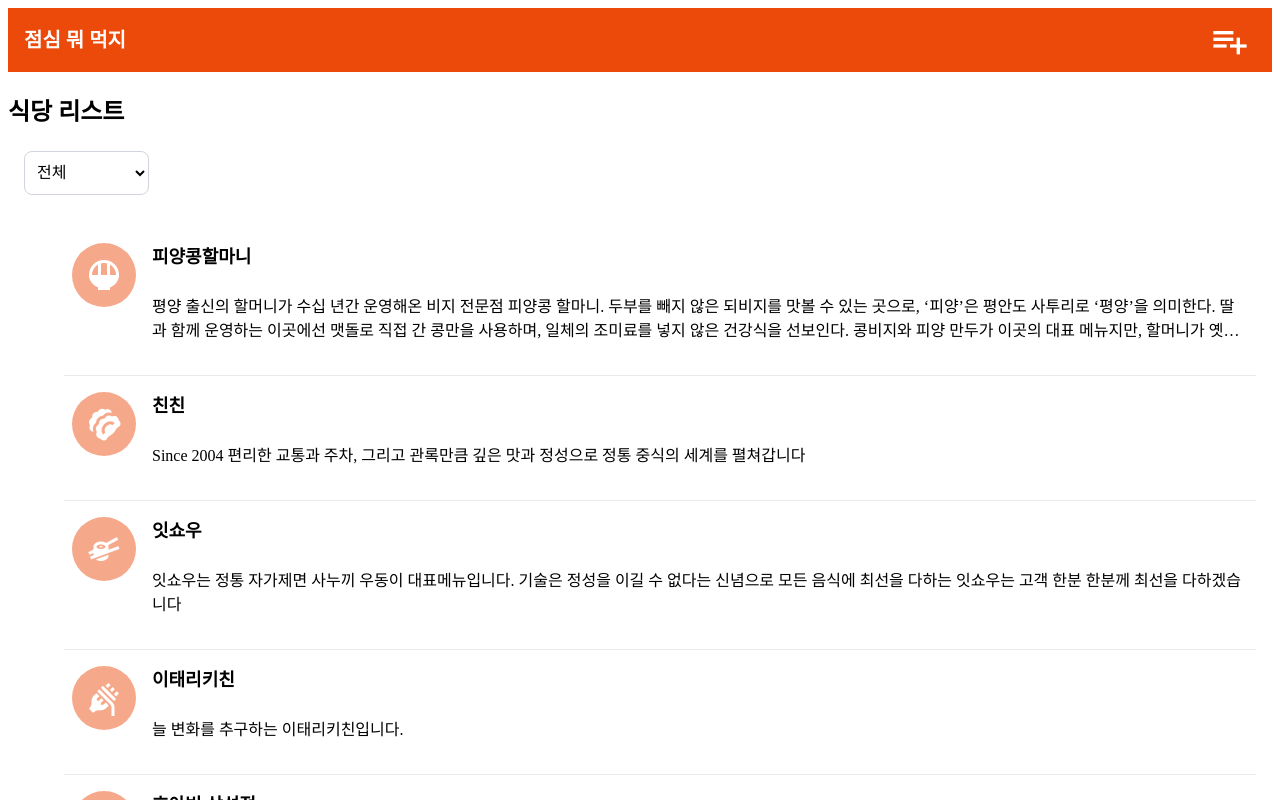
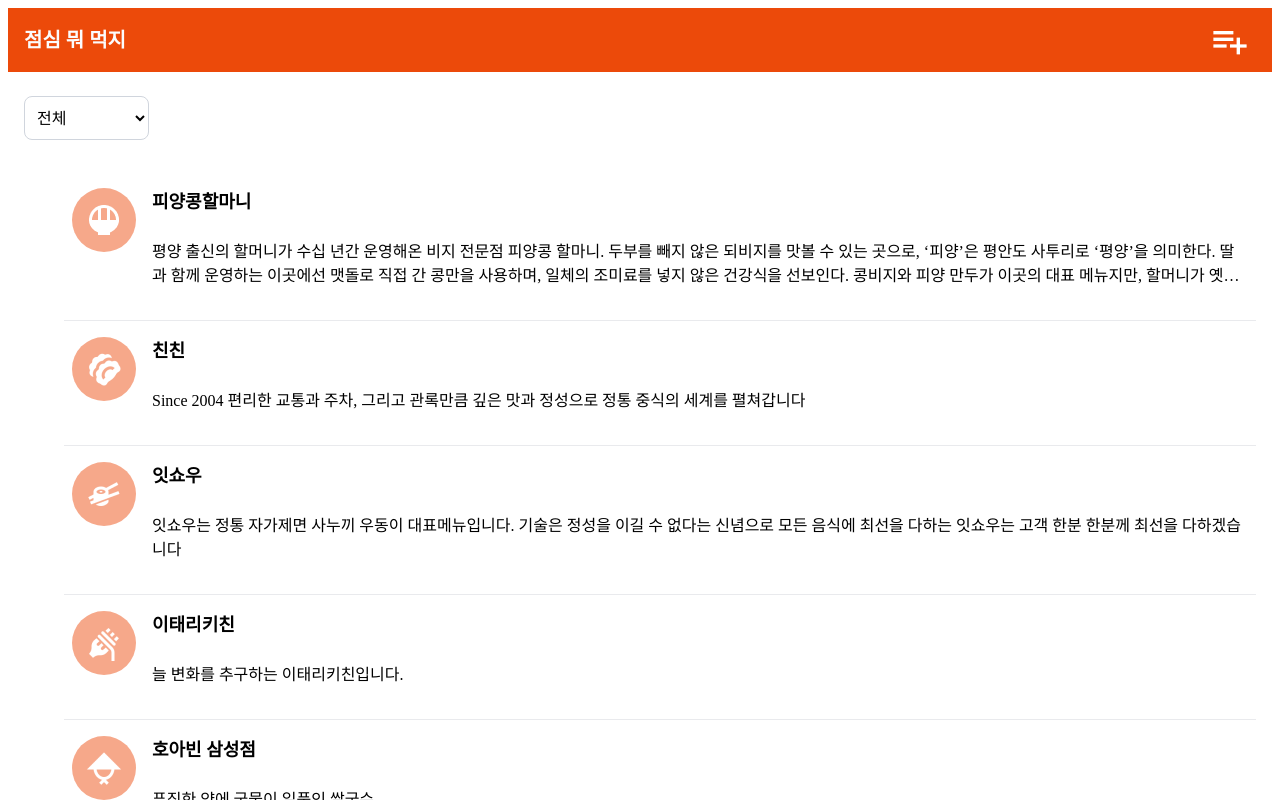
Before and after one commit to woowacourse/self-paced-react, a React (Vite) app: page / in a window 1280 px wide. Shown: the top 800 px of the page. Built offline with nearby package versions, Linux system fonts and the light colour scheme.

Commit message:
chore: 레스토랑리스트레이아웃 필요없는 제목 제거

```diff
--- a/src/components/RestaurantListLayout/RestaurantListLayout.jsx
+++ b/src/components/RestaurantListLayout/RestaurantListLayout.jsx
@@ -4,8 +4,7 @@ import RestaurantList from "./RestaurantList/RestaurantList";
 function RestaurantListLayout() {
   return (
     <>
-      <section className="restaurant-list-layout">
-        <h2 className="sr-only">식당 리스트</h2>
+      <section>
         <CategoryFilter />
         <RestaurantList />
       </section>
```
